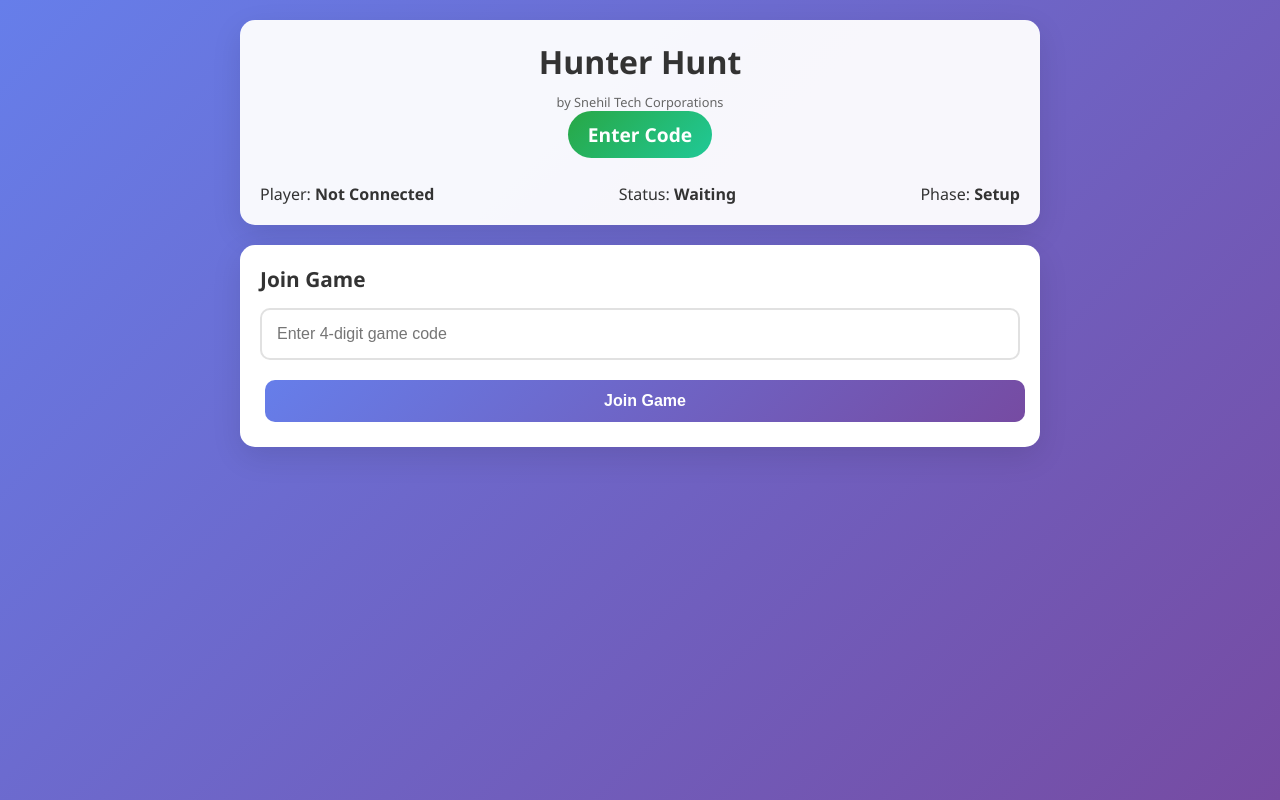
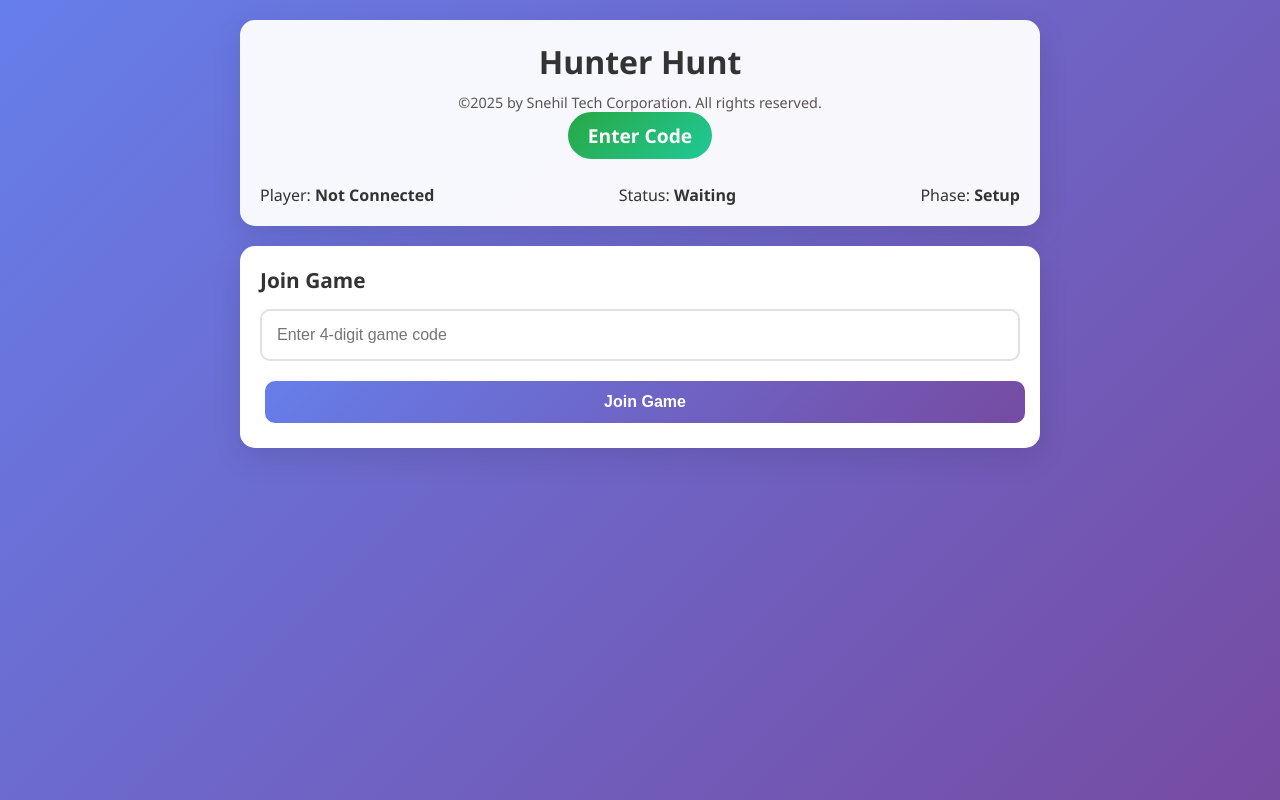
Before and after one commit to mellowsilva/Hunter, a plain HTML site: page player.html in a window 1280 px wide. Drawn offline with Linux system fonts and the light colour scheme.

Commit message:
player.html

```diff
--- a/player.html
+++ b/player.html
@@ -312,7 +312,7 @@
         <!-- Header -->
         <div class="header">
             <h1>Hunter Hunt</h1>
-            <p style="font-size: 0.8rem; color: #666; margin: 0;">by Snehil Tech Corporations</p>
+            <p style="font-size: 0.9rem; color: #5a5555; margin: 0;">©2025 by Snehil Tech Corporation. All rights reserved.</p>
             <div class="game-code" id="game-code">Enter Code</div>
             <div class="player-info">
                 <div>Player: <strong id="player-name">Not Connected</strong></div>
```
